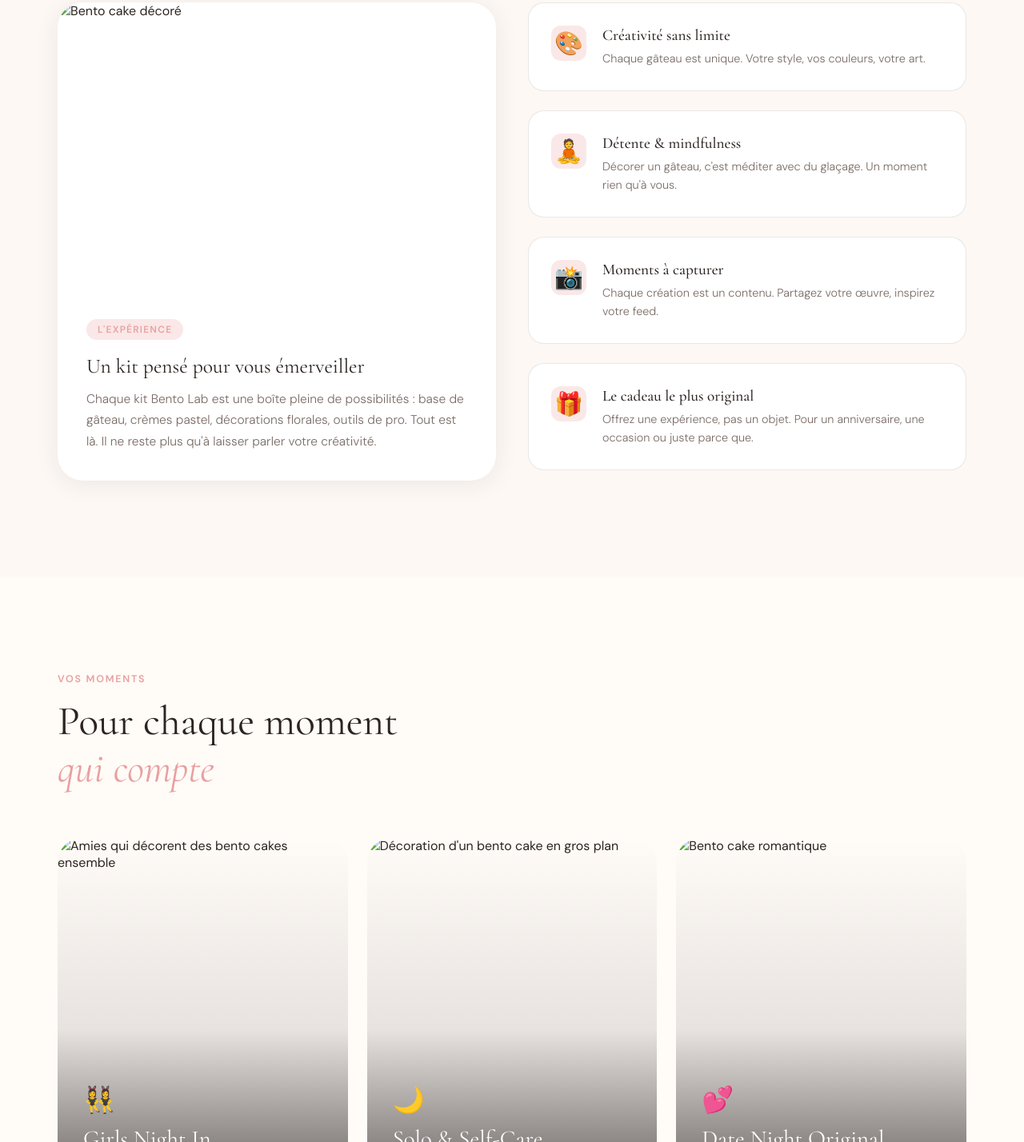
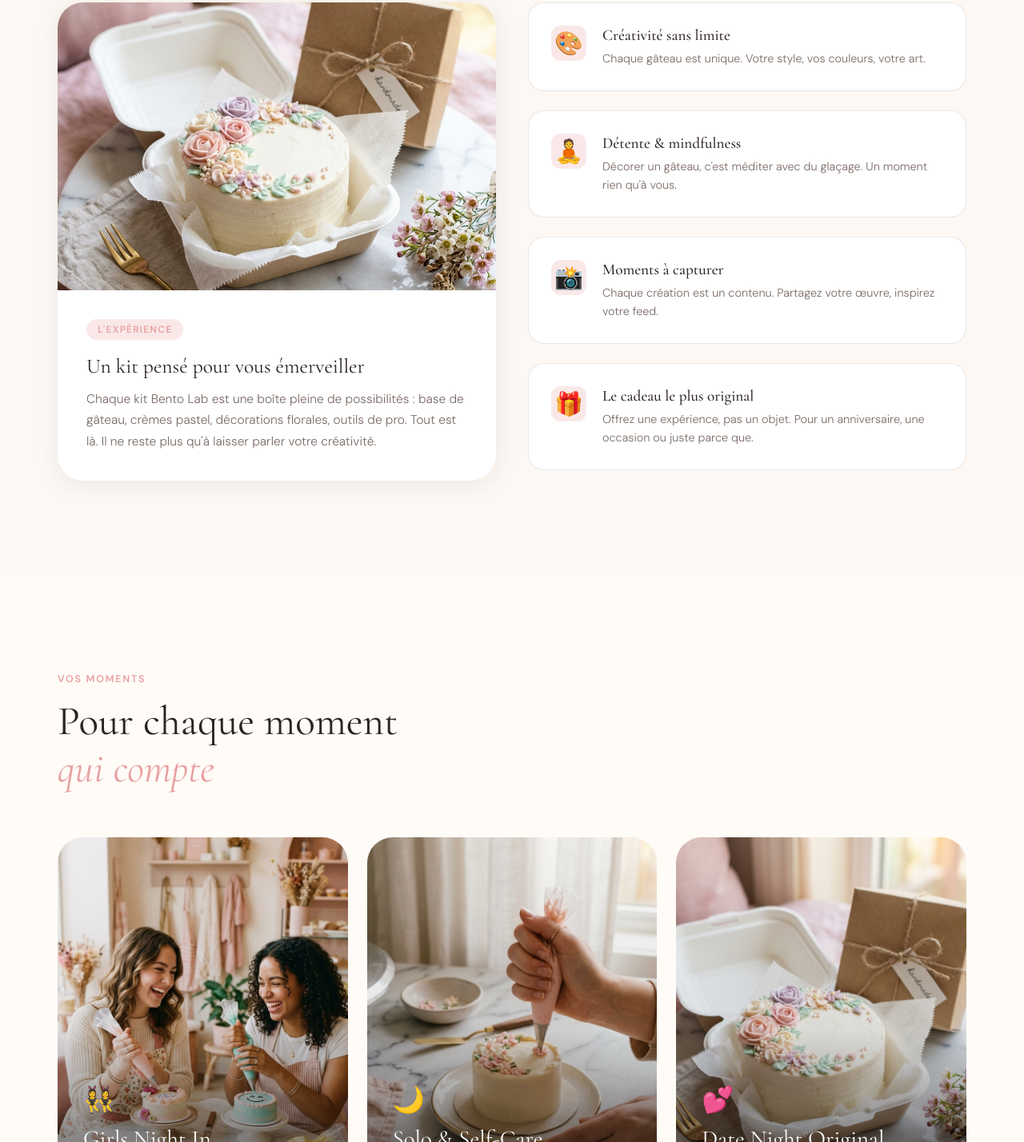
Before and after one commit to zaghdoudmanal-ux/Bento-Lab, a plain HTML site: page index.html in a window 1280 px wide. Shown: the part 1372-2800 px from the top of the page at 80% size. Drawn offline with nearby package versions, Linux system fonts and the light colour scheme.

Commit message:
Update index.html

```diff
--- a/index.html
+++ b/index.html
@@ -44,7 +44,7 @@
   <!-- HERO -->
   <section class="hero" id="hero">
     <div class="hero-bg">
-      <img src="images/hero_kit.png" alt="Bento Lab DIY Cake Kit" class="hero-img" />
+      <img src="hero_kit.png" alt="Bento Lab DIY Cake Kit" class="hero-img" />
       <div class="hero-overlay"></div>
     </div>
     <div class="hero-content">
@@ -109,7 +109,7 @@
       <div class="concept-grid">
         <div class="concept-card animate-on-scroll" id="concept-card-1">
           <div class="concept-img-wrap">
-            <img src="images/cake.png" alt="Bento cake décoré" />
+            <img src="cake.png" alt="Bento cake décoré" />
           </div>
           <div class="concept-card-body">
             <div class="concept-tag">L'expérience</div>
@@ -164,7 +164,7 @@
     <div class="moments-grid">
       <div class="moment-card animate-on-scroll" id="moment-friends">
         <div class="moment-img-wrap">
-          <img src="images/friends.png" alt="Amies qui décorent des bento cakes ensemble" />
+          <img src="friends.png" alt="Amies qui décorent des bento cakes ensemble" />
           <div class="moment-overlay"></div>
         </div>
         <div class="moment-caption">
@@ -176,7 +176,7 @@
 
       <div class="moment-card animate-on-scroll" id="moment-solo">
         <div class="moment-img-wrap">
-          <img src="images/hands.png" alt="Décoration d'un bento cake en gros plan" />
+          <img src="hands.png" alt="Décoration d'un bento cake en gros plan" />
           <div class="moment-overlay"></div>
         </div>
         <div class="moment-caption">
@@ -188,7 +188,7 @@
 
       <div class="moment-card animate-on-scroll" id="moment-date">
         <div class="moment-img-wrap">
-          <img src="images/cake.png" alt="Bento cake romantique" />
+          <img src="cake.png" alt="Bento cake romantique" />
           <div class="moment-overlay"></div>
         </div>
         <div class="moment-caption">
```
